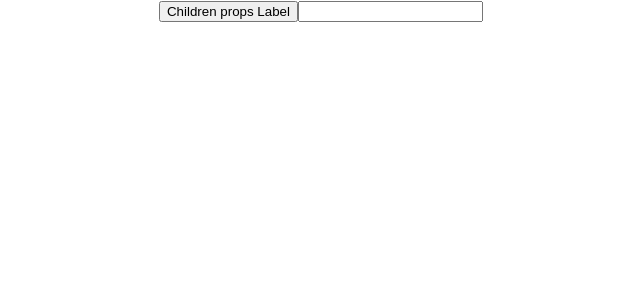
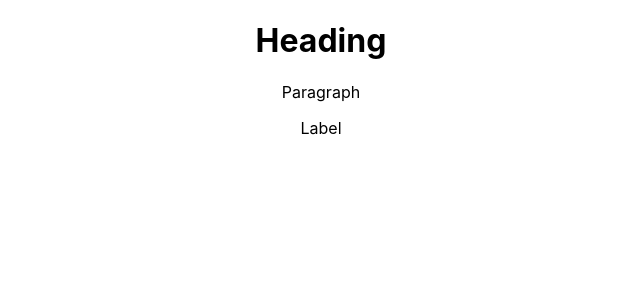
Before and after one commit to SrijanShovit/React-with-TypeScript, a React (Create React App) app: page / in a window 1280 px wide. Shown: the top 300 px of the page, without its empty margins (319-959 px from the left). Built offline with nearby package versions, Linux system fonts and the light colour scheme.

Commit message:
Polymorphic Components

```diff
--- a/src/App.tsx
+++ b/src/App.tsx
@@ -20,6 +20,7 @@
 import { Toast } from './components/TemplateLiterals/Toast';
 import { CustomButton } from './components/html/Button';
 import { CustomInput } from './components/html/Input';
+import {Text} from './components/polymorphic/Text';
 
 function App() {
   const personName = {
@@ -82,9 +83,14 @@
 
     {/* <Toast position="center"/> */}
 
-    <CustomButton variant="primary" onClick={() => console.log('Clicked')}>Children props</CustomButton>
+    {/* <CustomButton variant="primary" onClick={() => console.log('Clicked')}>Children props</CustomButton>
 
-    <CustomInput />
+    <CustomInput /> */}
+
+   {/* Polymorphic */}
+    <Text as='h1' size='lg'>Heading</Text>
+    <Text as='p' size='md'>Paragraph</Text>
+    <Text as='label' size='sm' htmlFor='someId' color='secondary'>Label</Text>
     </div>
   );
 }
--- a/src/components/html/CustomComponent.tsx
+++ b/src/components/html/CustomComponent.tsx
@@ -2,6 +2,7 @@
 
 import React from 'react'
 import { Greet } from '../Greet'
+//extracted prop types of Greet into CustomComponent
 export const CustomComponent = (props: React.ComponentProps<typeof Greet>) => {
     return (
         <div>
--- /dev/null
+++ b/src/components/polymorphic/Text.tsx
@@ -0,0 +1,17 @@
+import React from "react"
+
+type TextOwnProps<E extends React.ElementType> = {
+    size?: 'sm' | 'md' | 'lg'
+    color?: 'primary' | 'secondary'
+    children: React.ReactNode
+    as?:E
+}
+
+//React.ComponentProps is of generic type so to combine TextOwnProps with it we need to make that generic too
+type TextProps<E extends React.ElementType> = TextOwnProps<E> &
+Omit<React.ComponentProps<E>,keyof TextOwnProps<E>>
+//children of HTML might conflict with that of children of TextOwnProps so its is omitted
+export const Text = <E extends React.ElementType = 'div'>({size,color,children,as} : TextProps<E>) => {
+    const Component = as || 'div'
+    return <Component className={`class-width-${size}-${color}`}>{children}</Component>
+}
```
